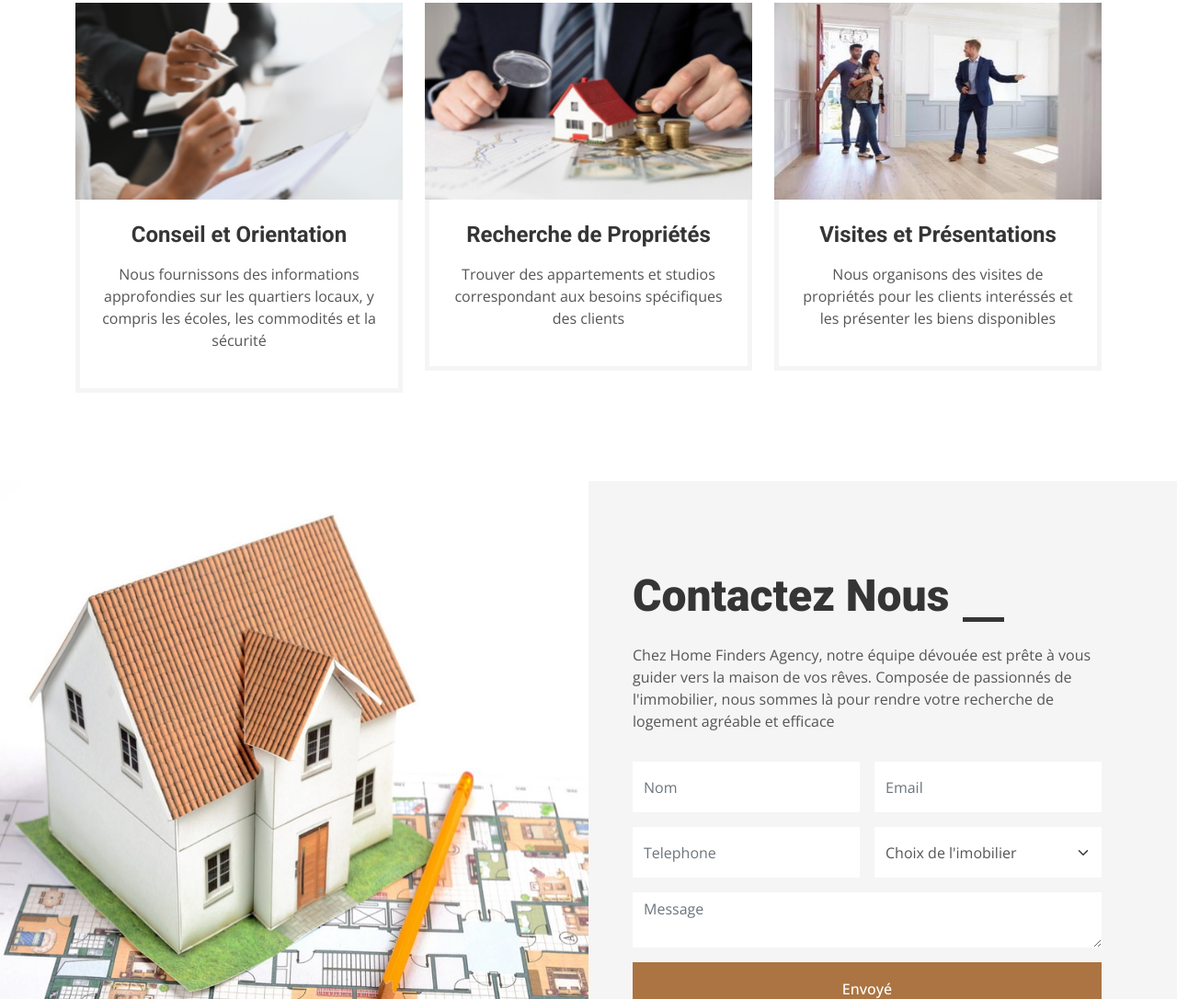
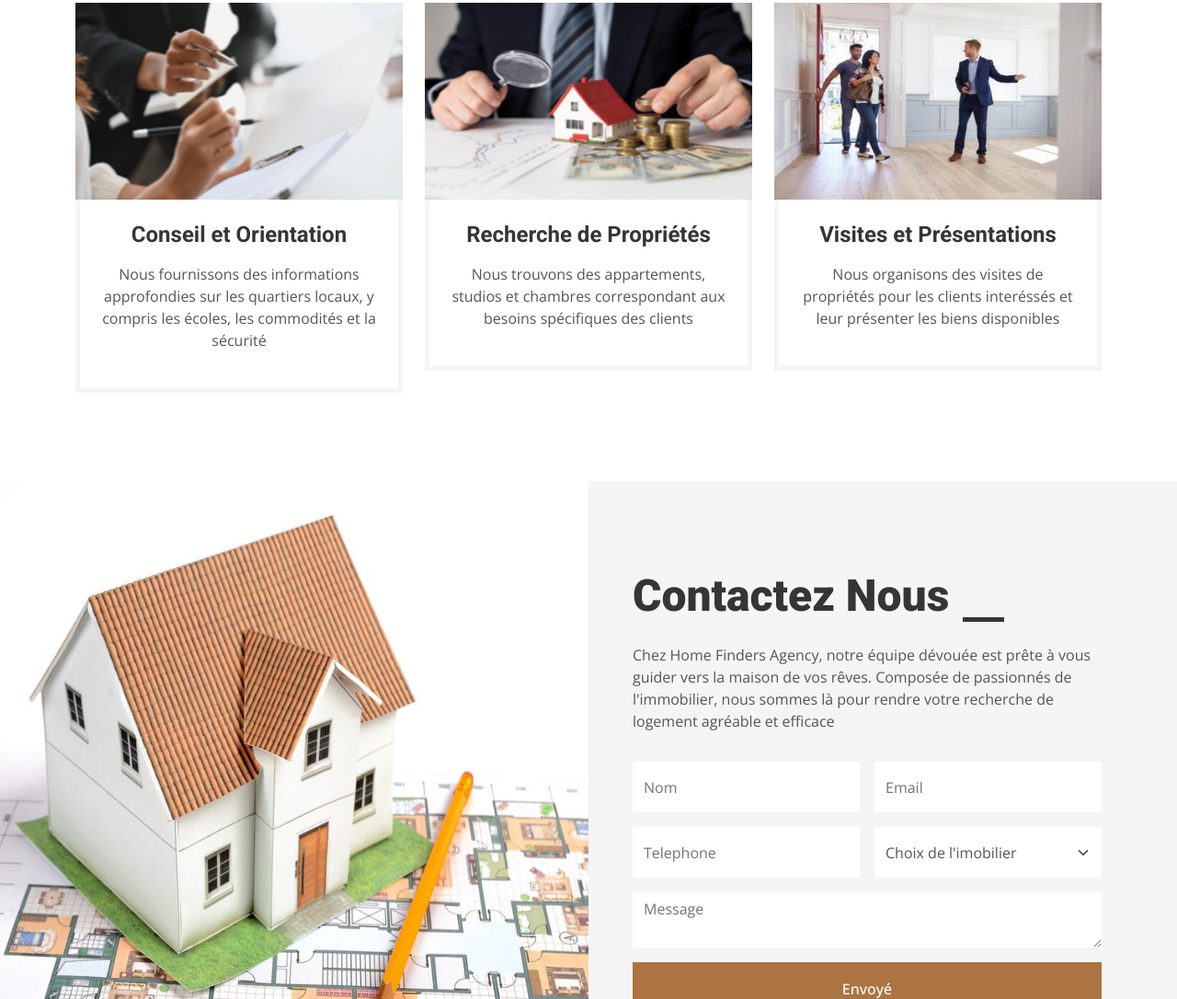
Before and after one commit to soul-kuyt/Home-finder, a plain HTML site: page index.html in a window 1280 px wide. Shown: the part 1592-2678 px from the top of the page at 92% size. Drawn offline with nearby package versions, Linux system fonts and the light colour scheme.

Commit message:
Update index.html

```diff
--- a/index.html
+++ b/index.html
@@ -181,7 +181,7 @@
                         </div>
                         <div class="p-4 text-center border border-5 border-light border-top-0">
                             <h4 class="mb-3">Recherche de Propriétés</h4>
-                            <p>Trouver des appartements et studios correspondant aux besoins spécifiques des clients  </p>
+                            <p>Nous trouvons des appartements, studios et chambres correspondant aux besoins spécifiques des clients  </p>
                         </div>
                     </div>
                 </div>
@@ -192,7 +192,7 @@
                         </div>
                         <div class="p-4 text-center border border-5 border-light border-top-0">
                             <h4 class="mb-3">Visites et Présentations</h4>
-                            <p>Nous organisons des visites de propriétés pour les clients interéssés et les présenter les biens disponibles</p>
+                            <p>Nous organisons des visites de propriétés pour les clients interéssés et leur présenter les biens disponibles</p>
                         </div>
                     </div>
                 </div>
```
